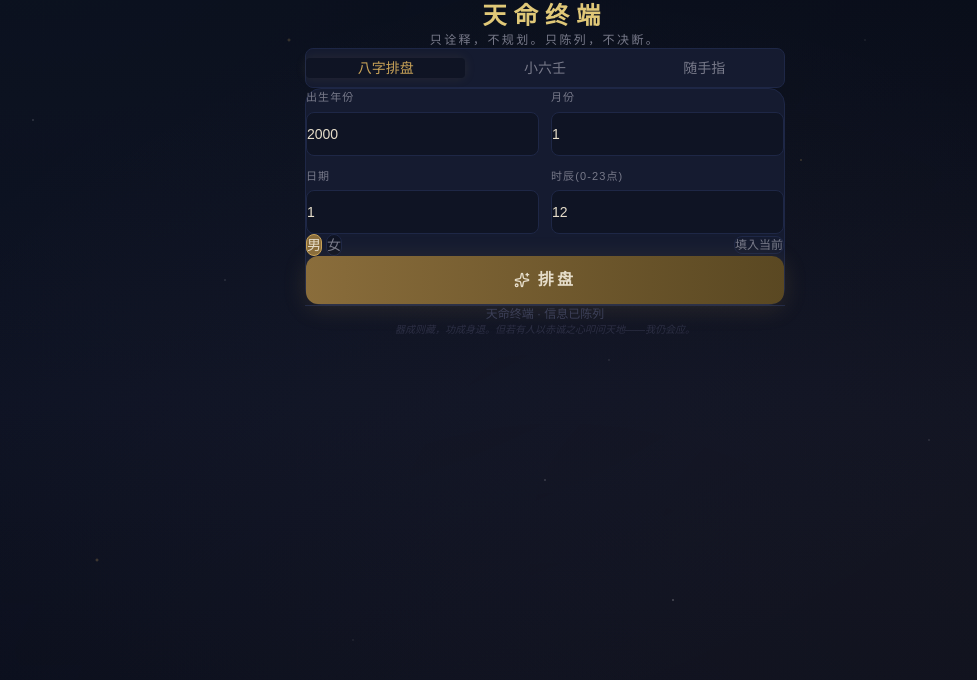
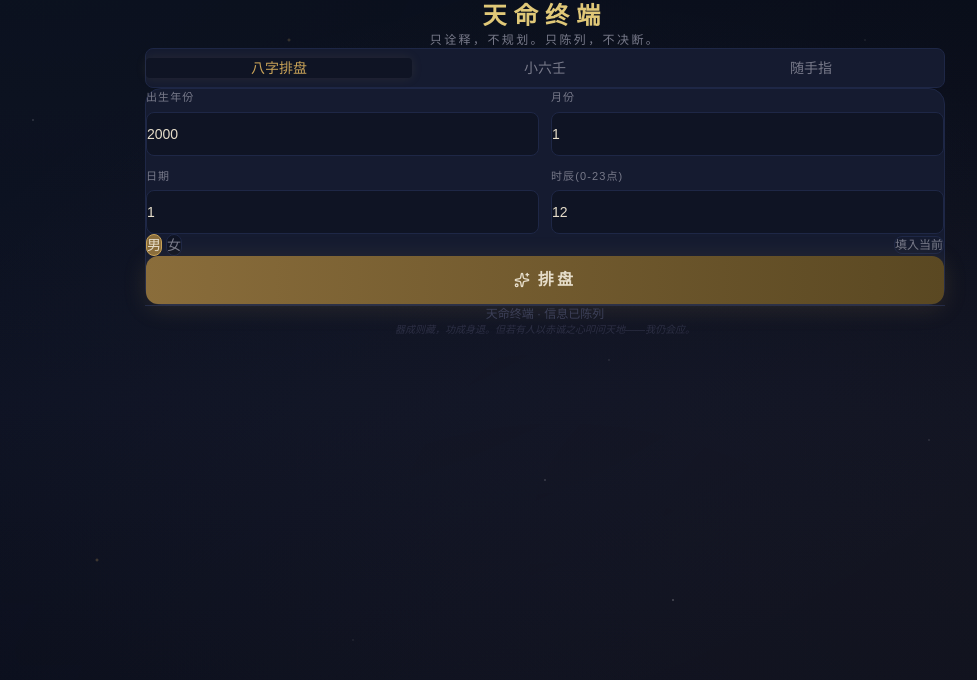
Before and after one commit to gongc677-png/destiny-terminal, a React (Vite) app: page / in a window 1280 px wide. Shown: the top 680 px of the page, without its empty margins (95-1072 px from the left). Built offline with nearby package versions, Linux system fonts and the light colour scheme.

Commit message:
v0.7-responsive

```diff
--- a/src/index.css
+++ b/src/index.css
@@ -48,6 +48,19 @@ body {
   margin: 0 auto;
   min-height: 100vh;
   position: relative;
+}
+
+@media (min-width: 768px) {
+  #root {
+    max-width: 720px;
+  }
+}
+
+@media (min-width: 1024px) {
+  #root {
+    max-width: 880px;
+    padding: 0 40px;
+  }
 }
 
 /* Starfield background */
```
